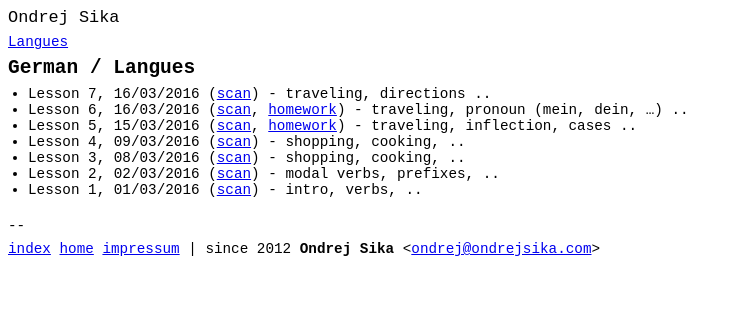
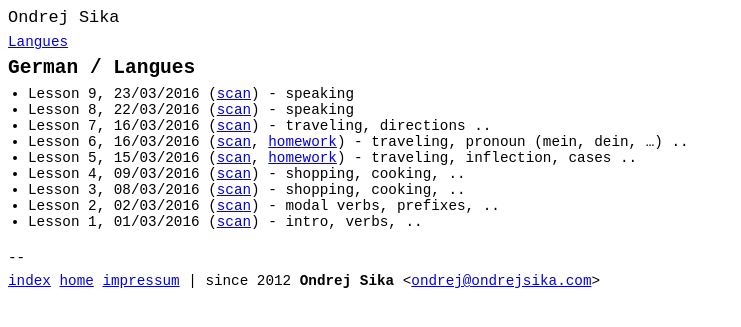
Before and after one commit to ondrejsika/ondrejsika.com, a Jekyll site: the page built from edu/languages/german/index.md, in a window 1280 px wide. Shown: the top 327 px of the page, without its empty margins (0-741 px from the left). Built offline with Jekyll 4.4.1, drawn with Linux system fonts in a browser that asks for light colours; Markdown is read by kramdown in place of the engine named in the settings; comment, search, counter and statistics services are not loaded.

Commit message:
german - add lesson 8, 9

```diff
--- a/edu/languages/german/index.md
+++ b/edu/languages/german/index.md
@@ -7,6 +7,8 @@
 
 ## {{page.title}}
 
+* Lesson 9, 23/03/2016 ([scan](http://notes.drive.ondrejsika.com/languages/german/maria/german-lesson-9.pdf)) - speaking
+* Lesson 8, 22/03/2016 ([scan](http://notes.drive.ondrejsika.com/languages/german/maria/german-lesson-8.pdf)) - speaking
 * Lesson 7, 16/03/2016 ([scan](http://notes.drive.ondrejsika.com/languages/german/maria/german-lesson-7.pdf)) - traveling, directions ..
 * Lesson 6, 16/03/2016 ([scan](http://notes.drive.ondrejsika.com/languages/german/maria/german-lesson-6.pdf), [homework](http://notes.drive.ondrejsika.com/languages/german/maria/german-lesson-6-homework.pdf)) - traveling, pronoun (mein, dein, ...) ..
 * Lesson 5, 15/03/2016 ([scan](http://notes.drive.ondrejsika.com/languages/german/maria/german-lesson-5.pdf), [homework](http://notes.drive.ondrejsika.com/languages/german/maria/german-lesson-5-homework.pdf)) - traveling, inflection, cases ..
```
